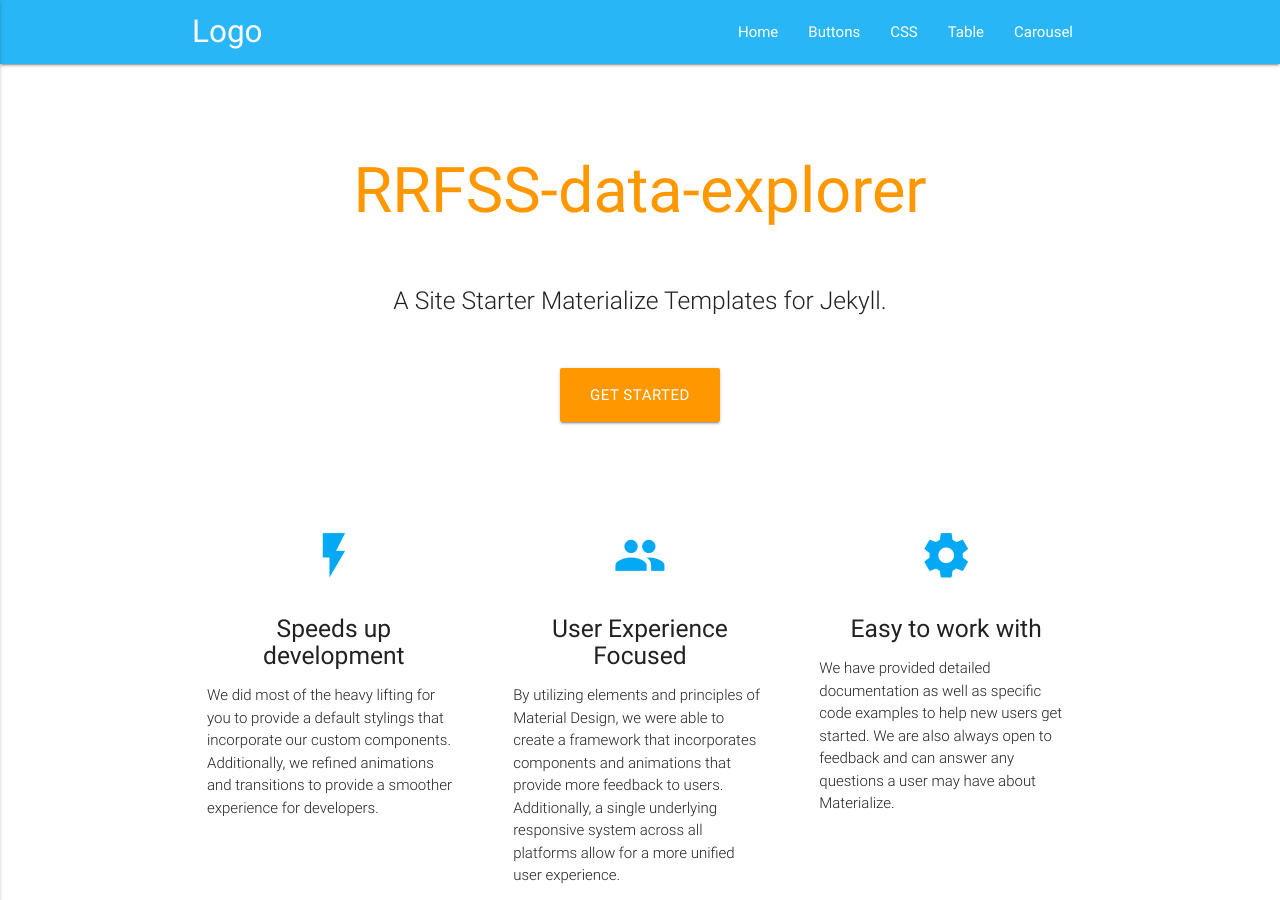
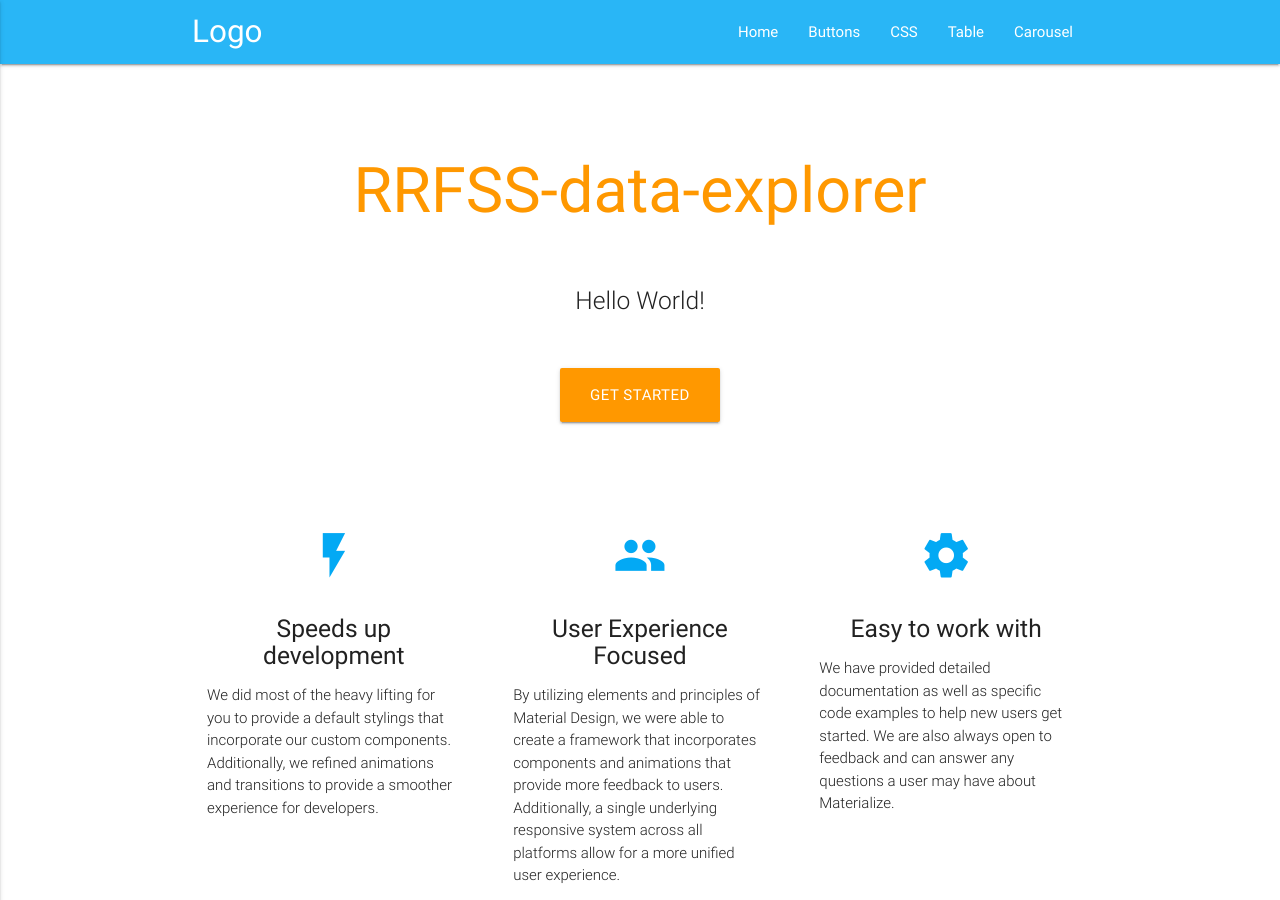
Before and after one commit to DurhamRegionHARP/RRFSS-data-explorer, a Jekyll site: the page built from index.md, in a window 1280 px wide and 900 px high. Built offline with Jekyll 4.4.1, drawn with Linux system fonts in a browser that asks for light colours.

Commit message:
clean up index

```diff
--- a/index.html
+++ /dev/null
@@ -1,6 +0,0 @@
-<!DOCTYPE html> <html> <head>
-<meta charset="utf-8"></head>
-<body>
-<h1>Hello World!</h1>
-</body>
-</html>
--- a/index.md
+++ b/index.md
@@ -2,4 +2,4 @@
 layout: home
 ---
 
-A Site Starter Materialize Templates for Jekyll.
+Hello World!
```
